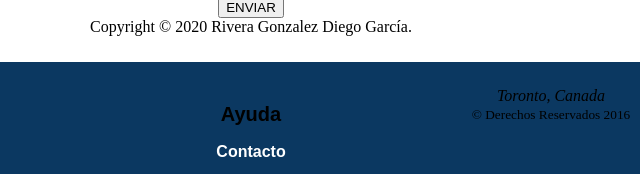
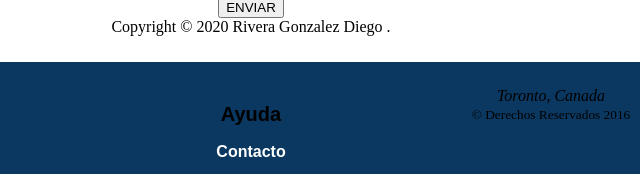
Before and after one commit to Diego-hola/FormularioServicios, a plain HTML site: page public/index.html in a window 1280 px wide. Shown: the part 508-682 px from the top of the page, 389-1029 px from the left. Drawn offline with Linux system fonts and the light colour scheme.

Commit message:
primer commit

```diff
--- a/public/index.html
+++ b/public/index.html
@@ -63,7 +63,7 @@
     <button type="submit"> ENVIAR </button>
     </form>
 
-    <footer>Copyright &copy; 2020 Rivera Gonzalez Diego García.</footer>
+    <footer>Copyright &copy; 2020 Rivera Gonzalez Diego .</footer>
     <script>
       //@ts-check
 
```
